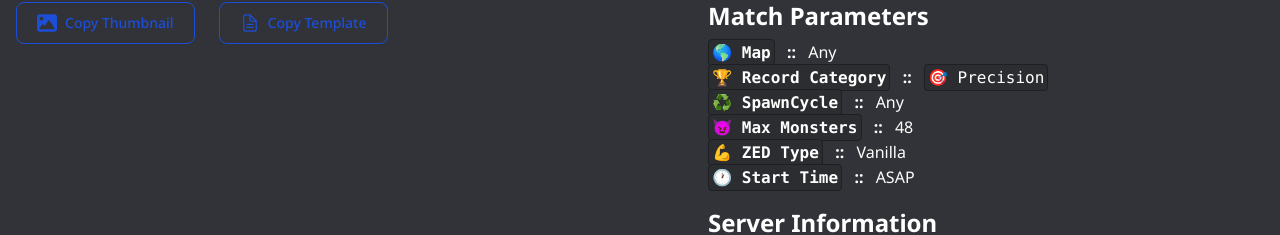
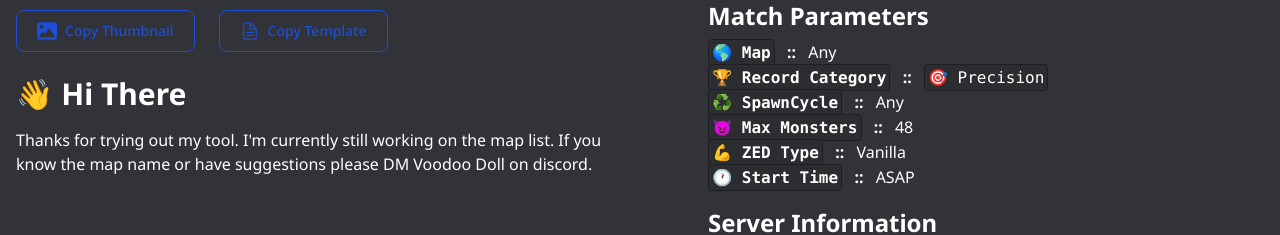
Before and after one commit to Voodoo-Dolls/QueueTemplate, a Next.js app: page / in a window 1280 px wide. Shown: the part 550-785 px from the top of the page. Built offline with nearby package versions, Linux system fonts and the light colour scheme.

Commit message:
Added Message

```diff
--- a/app/components/Form.js
+++ b/app/components/Form.js
@@ -104,7 +104,7 @@ open 74.91.113.4:6999?password=${settings.password}
             <div className="flex-grow">
               <label
                 htmlFor="maps"
-                className="block text-sm font-medium text-gray-900 dark:text-white"
+                className="block text-sm font-medium text-gray-900 dark:text-white mb-2"
               >
                 Select a Map
               </label>
@@ -312,6 +312,14 @@ open 74.91.113.4:6999?password=${settings.password}
               Copy Template
             </button>
           </div>
+          <div>
+            <h2 className="text-3xl font-bold mb-4">👋 Hi There</h2>
+            <p>
+              Thanks for trying out my tool. I'm currently still working on the
+              map list. If you know the map name or have suggestions please DM
+              Voodoo Doll on discord.
+            </p>
+          </div>
         </div>
         <div className="lg:w-1/2 w-full">
           <h2 className="font-bold text-2xl mb-4">Simulated Output</h2>
```
